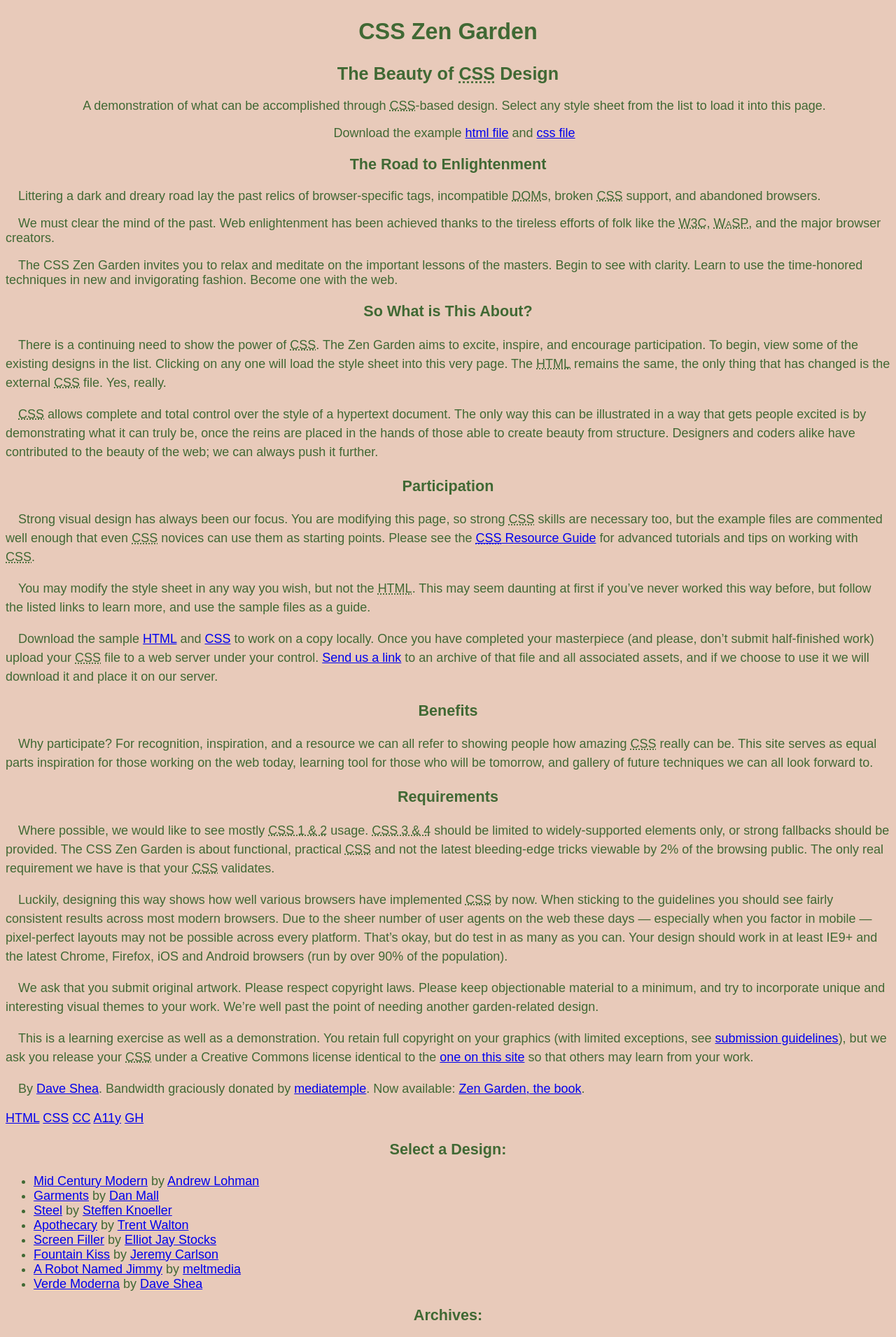
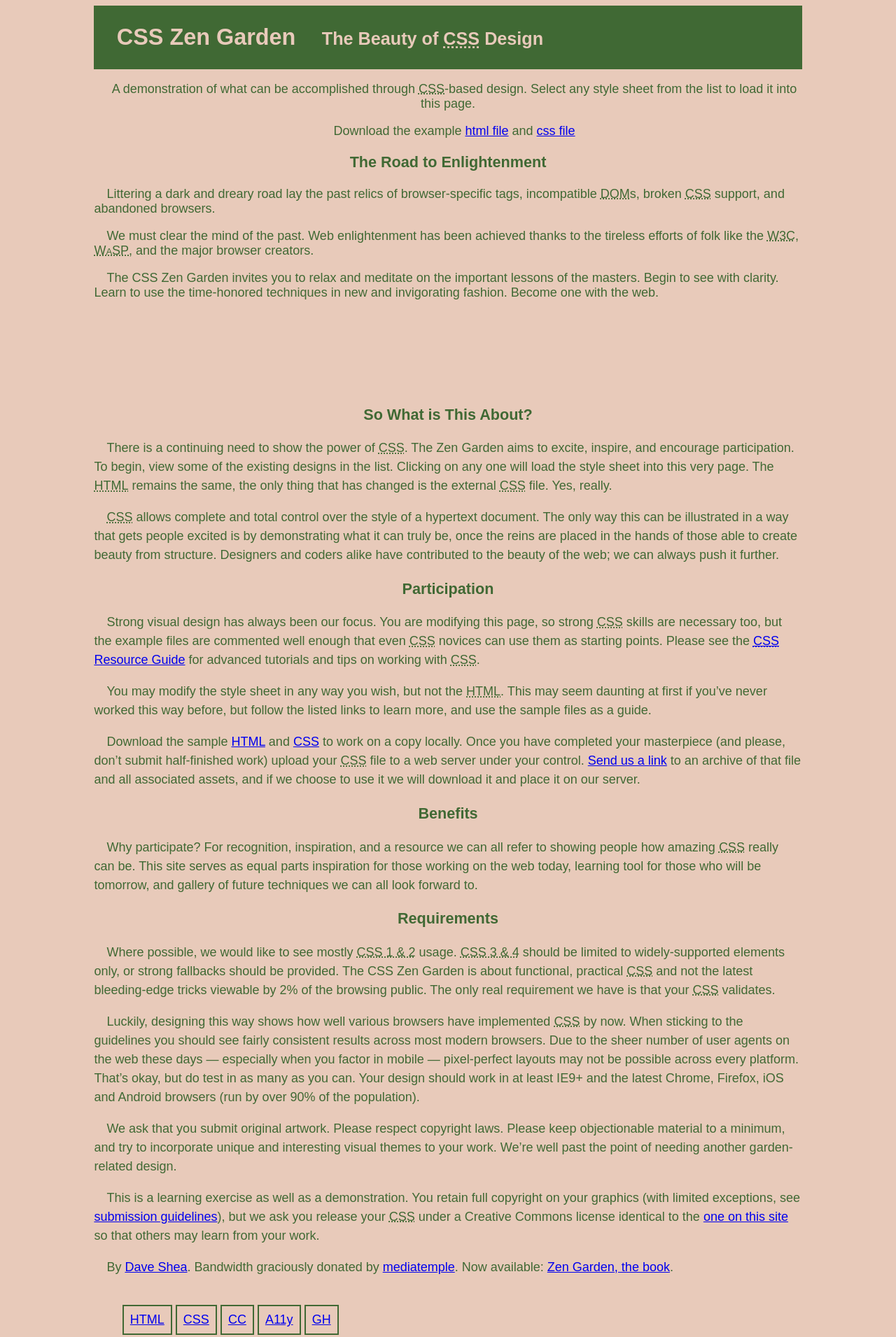
Before and after one commit to Macciel7/desenvolve-introducao-web, a plain HTML site: page CSS Zen Garden/index.html in a window 1280 px wide. Shown: the top 1911 px of the page at 70% size. Drawn offline with Linux system fonts and the light colour scheme.

Commit message:
Update style.css

```diff
--- a/CSS Zen Garden/style.css
+++ b/CSS Zen Garden/style.css
@@ -1,9 +1,56 @@
 /*
-Exercício 11.4.1
 .principal {color: #EB8AA4;}
 .background {color:#8BEA97;}
 .destaque {color: #EB9F8A;}
 */
+
+.main footer {
+    margin: 4%;
+
+}
+
+.main footer a {
+    border: solid 2px #406934;
+    padding: 0.5em;
+    display: inline-block;
+}
+
+aside ul {
+    list-style-type: none;
+}
+
+aside ul li {
+    margin: 1em;
+    text-align: center;
+}
+
+.page-wrapper {
+    width: 80%;
+    max-width: 1280px;
+    margin: auto;
+}
+
+#zen-intro {
+    height: 550px;
+}
+
+#design-archives {
+    display: none
+}
+
+#zen-intro header {
+    background-color: #406934;
+    color: #E8CABA;
+}
+
+#zen-intro header h1, #zen-intro header h2 {
+    display: inline-block;
+}
+
+#zen-intro header h1 {
+    margin-left: 1em;
+    margin-right: 1em;
+}
 
 html {
     background: #E8CABA;
@@ -25,10 +72,12 @@ h1 {font-size: 1.8rem;}
 h2 {font-size: 1.4rem;}
 h3 {font-size: 1.2rem;}
 
-.summary {text-align: center;}
-.main p {line-height: 1.5;}
+.summary {
+    text-align: center;
+}
+
+.main p {
+    line-height: 1.5;
+}
+
 abbr {font-variant: small-caps;}
-
-/*
-Exercício 12
-*/
```
